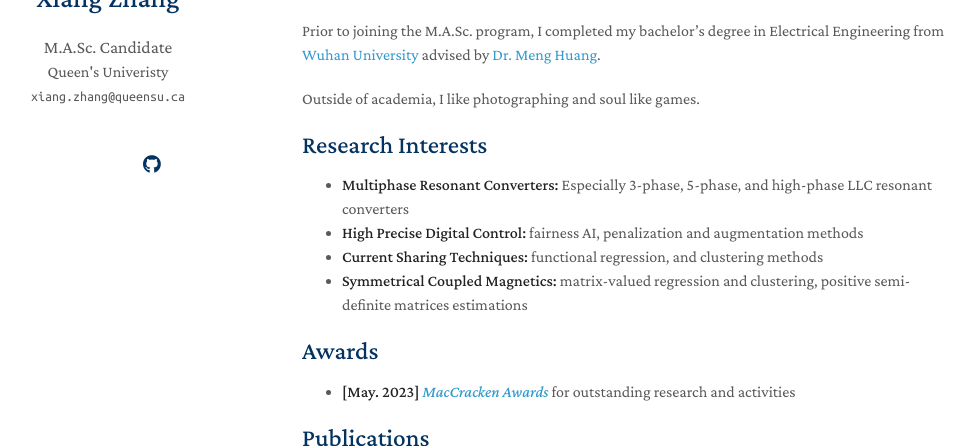
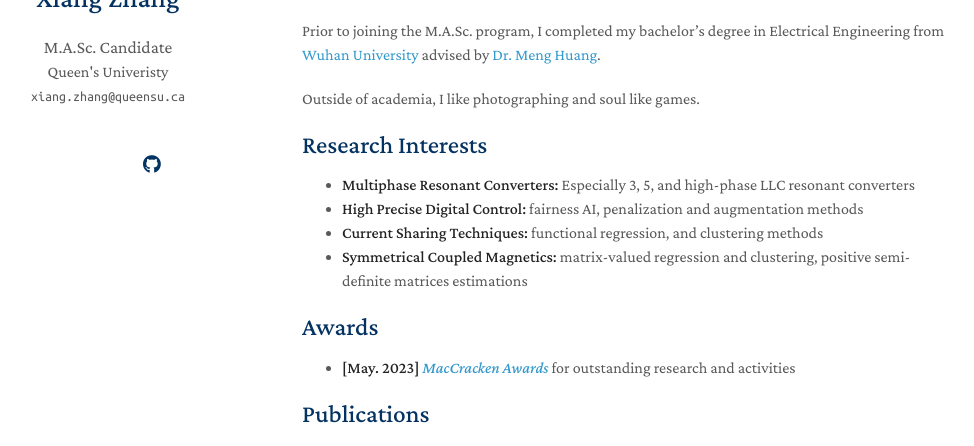
Before and after one commit to XiangZhangPE/XiangZhangPE_old.github.io, a Jekyll site: the page built from index.md, in a window 1280 px wide and 1047 px high, cut to the strip 206-652 px from the top of the window. Shown: the whole strip, without its empty margins (168-1142 px from the left). Built offline with Jekyll 4.4.1, drawn with Linux system fonts in a browser that asks for light colours; nearby versions of some CDN libraries; a style sheet for code colours, icons or effects is not loaded; our own code applies the rules of GitHub Pages for plain Markdown files.

Commit message:
Update index.md

```diff
--- a/index.md
+++ b/index.md
@@ -20,7 +20,7 @@ Outside of academia, I like photographing and soul like games.
 
 
 ## Research Interests
-- **Multiphase Resonant Converters:** Especially 3-phase, 5-phase, and high-phase LLC resonant converters
+- **Multiphase Resonant Converters:** Especially 3, 5, and high-phase LLC resonant converters
 - **High Precise Digital Control:** fairness AI, penalization and augmentation methods
 - **Current Sharing Techniques:** functional regression, and clustering methods
 - **Symmetrical Coupled Magnetics:** matrix-valued regression and clustering, positive semi-definite matrices estimations
```
